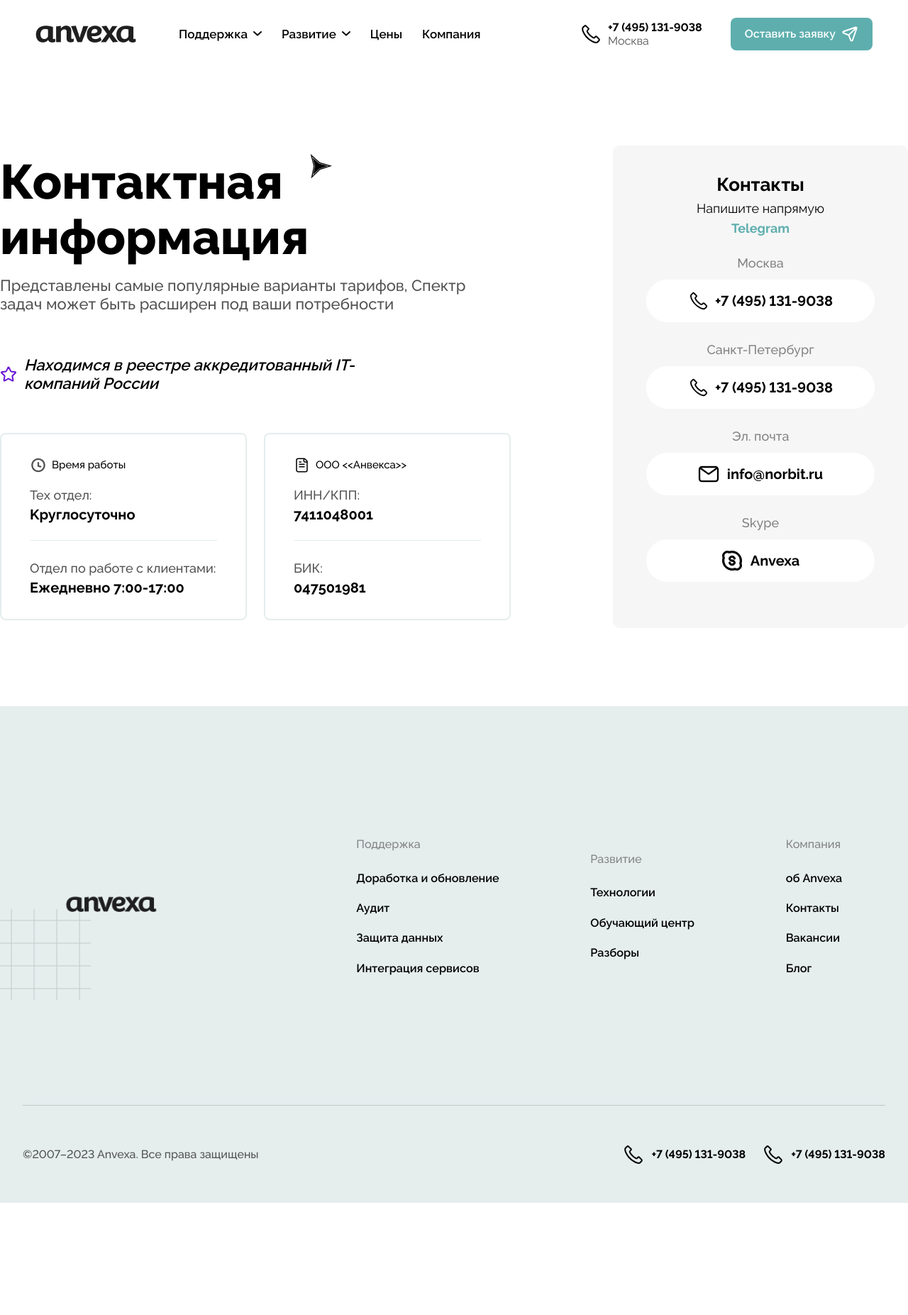
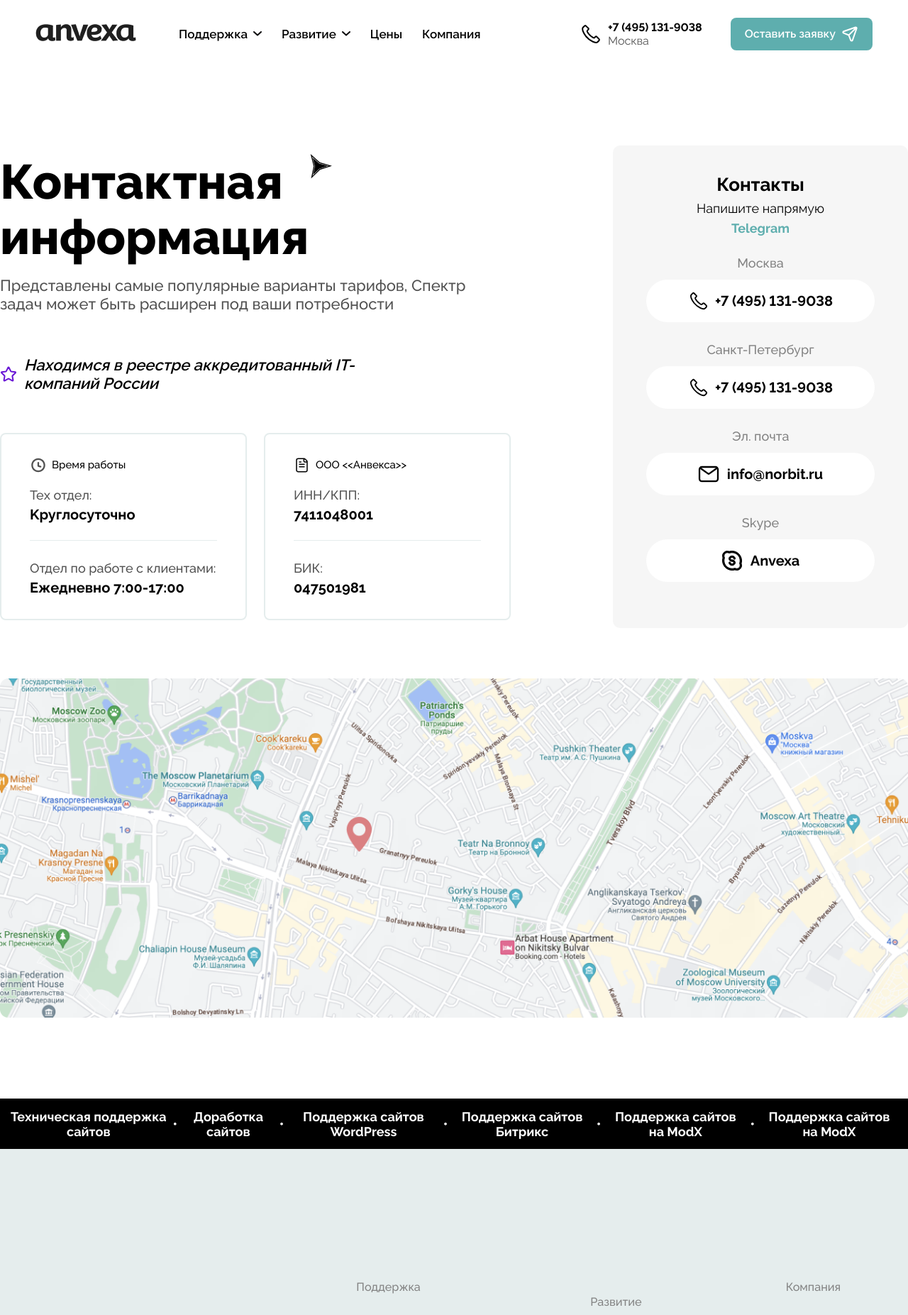
Before and after one commit to SuroZaqaryan/Anvexa, a Vue app: page /contacts in a window 1280 px wide. Shown: the top 1853 px of the page at 71% size. Before the commit the page ends 1695 px from the top, so only its background shows below. Built offline with nearby package versions, Linux system fonts and the light colour scheme; what vue-svg-inline-plugin would draw is missing.

Commit message:
Finished contacts page

```diff
--- a/src/assets/scss/components/footer.scss
+++ b/src/assets/scss/components/footer.scss
@@ -1,10 +1,31 @@
 footer {
   position: relative;
   background-color: #E5EDED;
-  padding: 0 2rem;
+
+  .facilities {
+    width: 100%;
+
+    ul {
+      display: flex;
+      align-items: center;
+      justify-content: space-between;
+      gap: 8px;
+      height: 71px;
+      padding: 0 14px;
+      background: #000;
+
+      li {
+        font-size: 18px;
+        color: #fff;
+        font-family: 'Raleway-Bold';
+        text-align: center;
+      }
+    }
+  }
 
   .footer-wrapper {
     height: 732px;
+    padding: 0 2rem;
 
     .footer-grid {
       position: absolute;
--- a/src/assets/scss/components/contacts.scss
+++ b/src/assets/scss/views/contacts.scss
@@ -155,4 +155,14 @@
       }
     }
   }
+
+  .contact-location {
+    margin-top: 71px;
+
+    img {
+      width: 100%;
+      max-width: 100%;
+      -webkit-user-drag: none;
+    }
+  }
 }
--- a/src/assets/scss/views/home.scss
+++ b/src/assets/scss/views/home.scss
@@ -979,26 +979,6 @@
   }
 }
 
-.facilities {
-  width: 100%;
-
-  ul {
-    display: flex;
-    align-items: center;
-    justify-content: space-between;
-    gap: 8px;
-    height: 71px;
-    padding: 0 14px;
-    background: #000;
-
-    li {
-      font-size: 18px;
-      color: #fff;
-      font-family: 'Raleway-Bold';
-    }
-  }
-}
-
 @media screen and (max-width: 1600px) {
 
   .seaction-publicity .publicity-wrapper,
--- a/src/components/Footer.vue
+++ b/src/components/Footer.vue
@@ -4,6 +4,22 @@ import { RouterLink } from 'vue-router'
 
 <template>
   <footer>
+    <div class="facilities">
+      <ul>
+        <li>Техническая поддержка сайтов</li>
+        <li>•</li>
+        <li>Доработка сайтов</li>
+        <li>•</li>
+        <li>Поддержка сайтов WordPress</li>
+        <li>•</li>
+        <li>Поддержка сайтов Битрикс</li>
+        <li>•</li>
+        <li>Поддержка сайтов на ModX</li>
+        <li>•</li>
+        <li>Поддержка сайтов на ModX</li>
+      </ul>
+    </div>
+
     <div class="footer-wrapper">
       <img class="footer-grid" src="@/assets/images/grid.png" />
 
--- a/src/components/Header.vue
+++ b/src/components/Header.vue
@@ -10,7 +10,11 @@ const showSubcontent = ref(false);
   <header>
     <div class="header-wrapper">
       <div class="header-service">
-        <div class="header-logo"><img src="@/assets/icons/logo.png" /></div>
+        <div class="header-logo">
+          <RouterLink to="/">
+            <img src="@/assets/icons/logo.png" />
+          </RouterLink>
+        </div>
 
         <nav class="header-links">
           <RouterLink to="#" @mouseover="showSubcontent = true" @mouseleave="showSubcontent = false">
--- a/src/router/index.js
+++ b/src/router/index.js
@@ -18,4 +18,9 @@ const router = createRouter({
   ]
 })
 
+router.beforeEach(function (to, from, next) {
+  window.scrollTo(0, 0);
+  next();
+});
+
 export default router
--- a/src/views/ContactView.vue
+++ b/src/views/ContactView.vue
@@ -95,15 +95,19 @@
 
             <div class="form-info">
               <img width="30" height="30" src="@/assets/icons/skype.svg" />
-              <a style="margin-left: 3px;" href="mailto: info@norbit.ru">Anvexa</a>
+              <a style="margin-left: 3px;" href="skype:Anvexa?userinfo">Anvexa</a>
             </div>
           </div>
         </div>
       </div>
     </div>
+
+    <div class="contact-location">
+      <img src="@/assets/images/map.png" />
+    </div>
   </section>
 </template>
 
 <style scoped lang="scss">
-@import "@/assets/scss/components/contacts.scss";
+@import "@/assets/scss/views/contacts.scss";
 </style>
--- a/src/views/HomeView.vue
+++ b/src/views/HomeView.vue
@@ -721,22 +721,6 @@ const selectPossibility = (idx) => {
             </div>
         </div>
     </section>
-
-    <div class="facilities">
-        <ul>
-            <li>Техническая поддержка сайтов</li>
-            <li>•</li>
-            <li>Доработка сайтов</li>
-            <li>•</li>
-            <li>Поддержка сайтов WordPress</li>
-            <li>•</li>
-            <li>Поддержка сайтов Битрикс</li>
-            <li>•</li>
-            <li>Поддержка сайтов на ModX</li>
-            <li>•</li>
-            <li>Поддержка сайтов на ModX</li>
-        </ul>
-    </div>
 </template>
 
 <style scoped>
```
Also changed, not shown: src/assets/images/map.png (added), src/components/MapLocation.vue (deleted).
